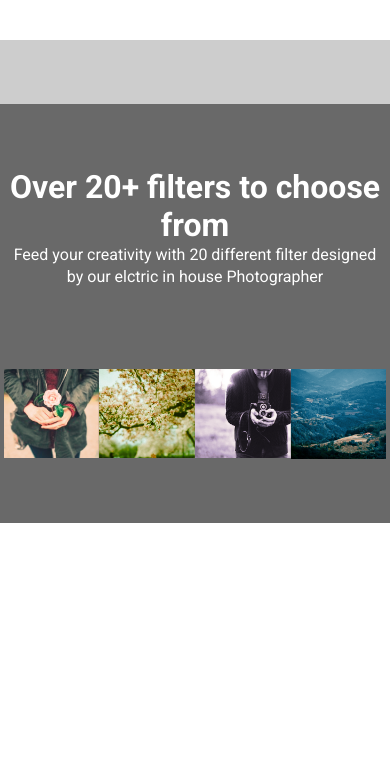
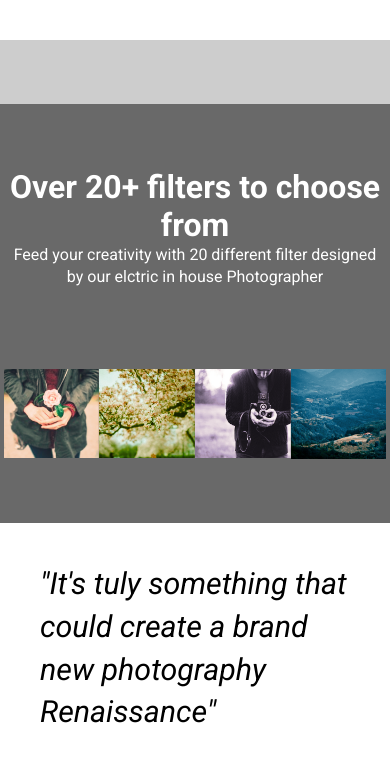
Before and after one commit to bishalbrl/photomatic, a plain HTML site: page index.html in a window 390 px wide. Shown: the part 1342-2100 px from the top of the page. Before the commit the page ends 1865 px from the top, so only its background shows below. Drawn offline with Linux system fonts and the light colour scheme; a web font is replaced by a local one.

Commit message:
added testimonials part

```diff
--- a/index.html
+++ b/index.html
@@ -92,6 +92,12 @@
           <img src="./resources/images/filter-4.png" alt="">
         </div>
       </section>
+      <section class="testimonial">
+        <blockquote>
+          "It's tuly something that could create a brand new photography Renaissance"
+        </blockquote>
+        <img src="./resources/images/photography-logo.png" alt=" ">
+      </section>
     </div>
   </body>
 </html>
--- a/resources/css/media.css
+++ b/resources/css/media.css
@@ -46,6 +46,13 @@
     padding-left: 0;
     padding-right: 0;
   }
+
+  .testimonial{
+    flex-direction: column;
+    padding: 40px;
+    justify-content: center;
+    align-items: center;
+  }
 }
 
 @media only screen and (max-width: 1320px) {
--- a/resources/css/style.css
+++ b/resources/css/style.css
@@ -249,3 +249,18 @@ cta2 h1 {
   line-height: 1.4;
   font-weight: normal;
 }
+
+/* testimonial section */
+.testimonial{
+  display: flex;
+  justify-content: center;
+  align-items: center;
+  padding: 80px 0;
+  gap: 30px;
+}
+
+blockquote{
+  font-size: 1.9rem;
+  line-height: 1.4;
+  font-style: italic;
+}
```
